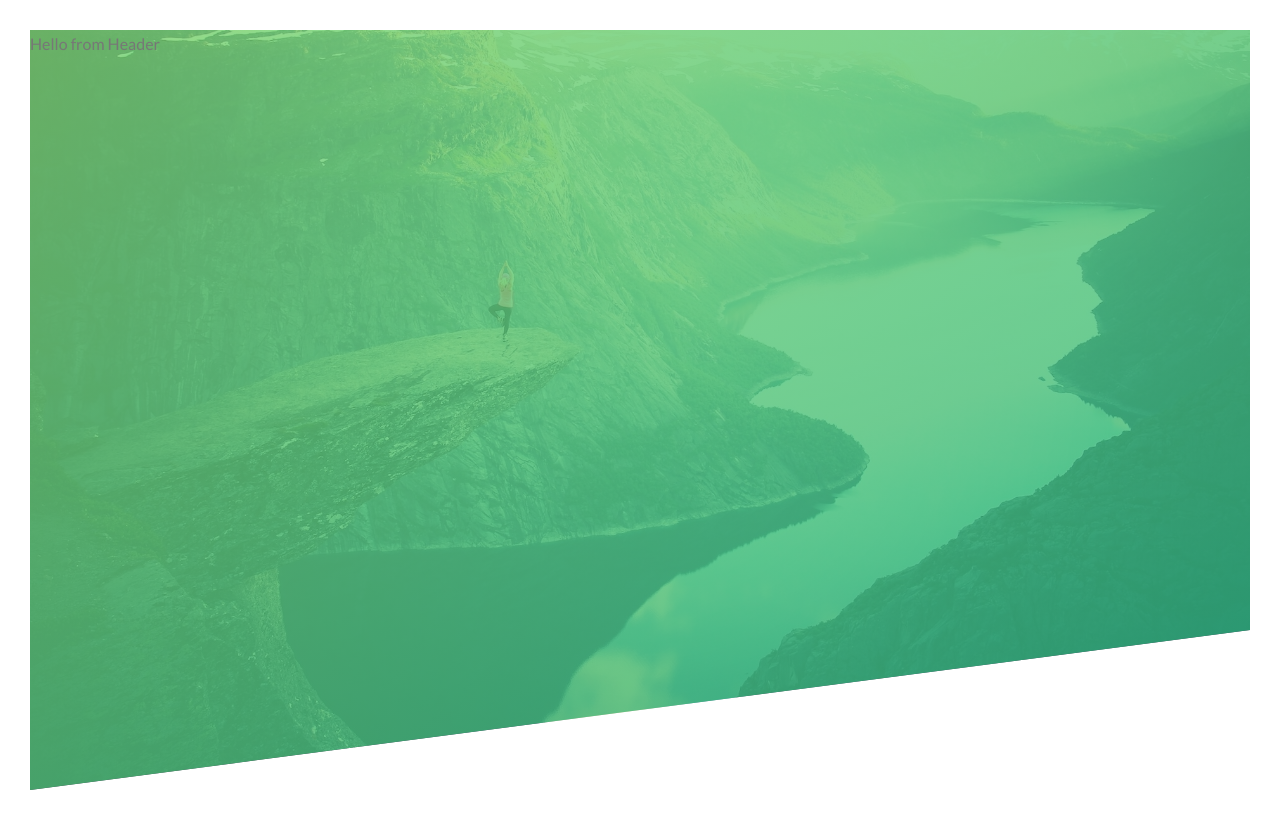
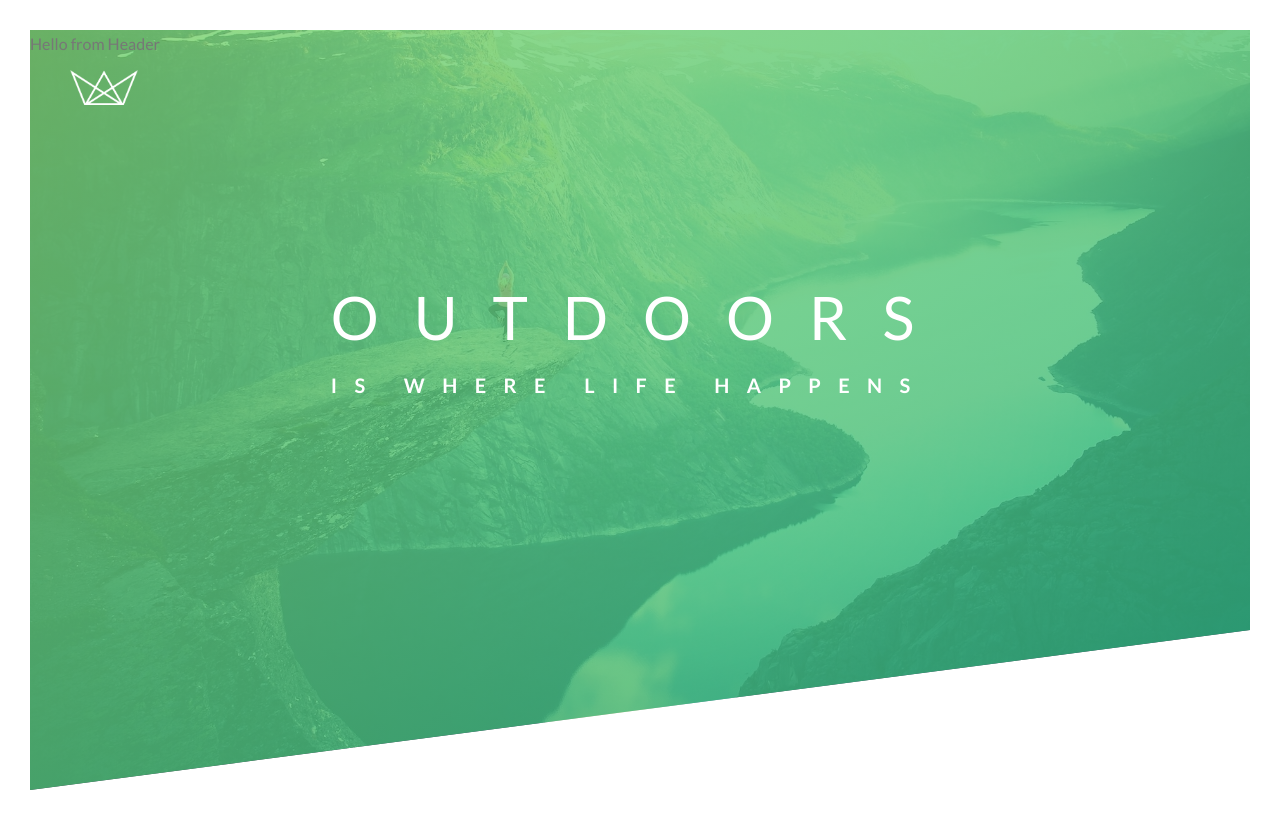
Before and after one commit to Drast10/Mytours, a plain HTML site: page index.html in a window 1280 px wide. Drawn offline with Linux system fonts and the light colour scheme.

Commit message:
heading-text-box in center

```diff
--- a/css/style.css
+++ b/css/style.css
@@ -21,7 +21,6 @@ body{
 }
 
 .header{
-  /* 95% viewport height */
   height: 95vh;
   background-image: linear-gradient(
     to right bottom,
@@ -30,5 +29,40 @@ body{
     ,url(../img/hero.jpg);
   background-size: cover;
   background-position: top;
+  position:relative;
   clip-path: polygon(0 0,100% 0, 100% 75vh, 0 100%);
 }
+
+.logo-box{
+  position: absolute;
+  top:40px;
+  left: 40px;
+}
+.logo{
+  height: 35px;
+}
+
+.heading-text-box{
+  position: absolute;
+  top:40%;
+  left:50%;
+  transform: translate(-50%,-50%);
+}
+
+.heading-primary{
+  color:#fff;
+  text-transform: uppercase;
+}
+
+.heading-primary-main{
+  display: block;
+  font-size: 60px;
+  font-weight: 400;
+  letter-spacing: 35px;
+}
+.heading-primary-sub{
+  display: block;
+  font-size: 20px;
+  font-weight: 700;
+  letter-spacing: 17.4px;
+}
--- a/index.html
+++ b/index.html
@@ -14,6 +14,19 @@
     <body>
       <header class="header">
         Hello from Header
+
+        <div class='logo-box'>
+          <img src='img/logo-white.png' class="logo">
+        </div>
+
+        <div class='heading-text-box'>
+          <h1 class="heading-primary">
+            <span class="heading-primary-main">outdoors</span>
+            <span class="heading-primary-sub">is where life happens </span>
+
+          </h1>
+
+        </div>
       </header>
     </body>
 </html>
```
